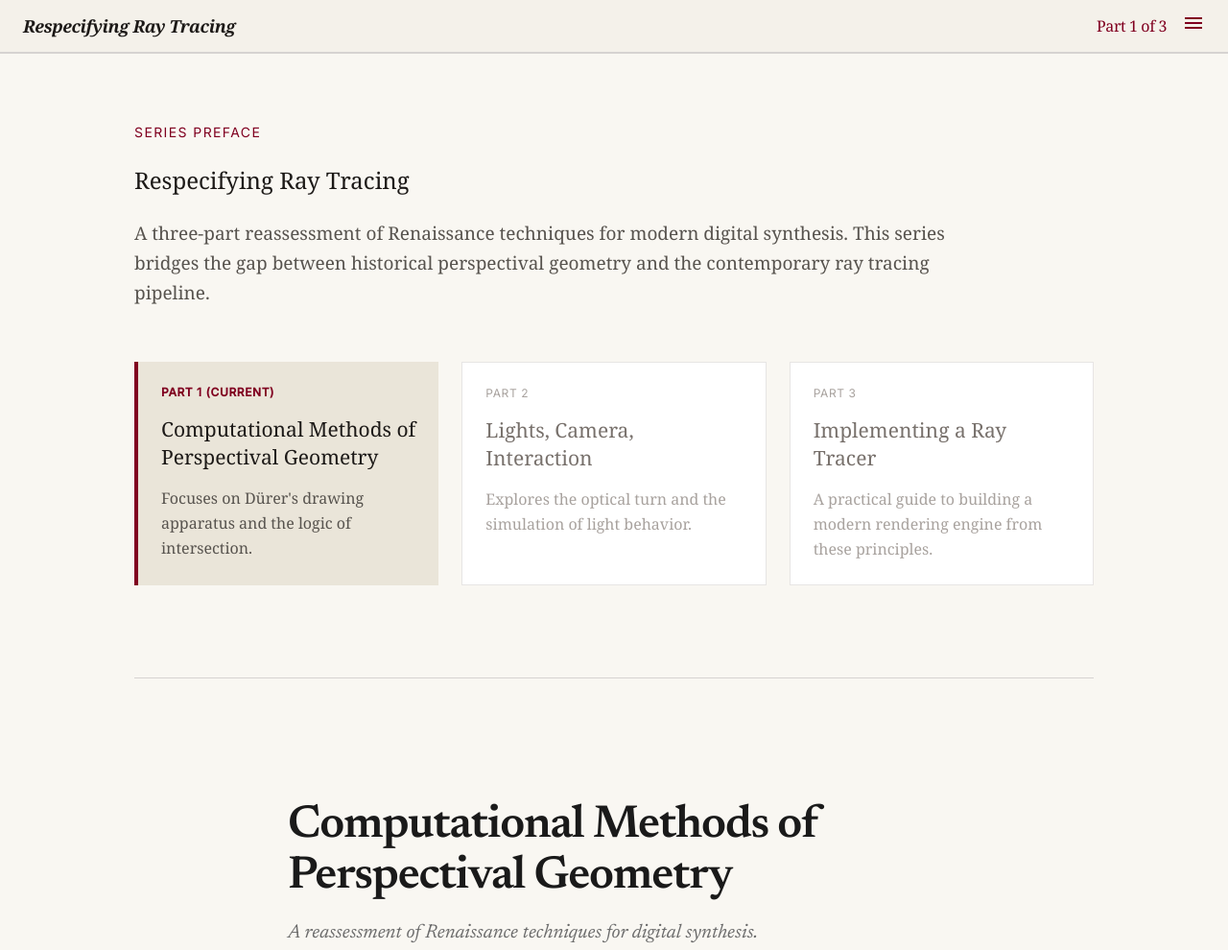
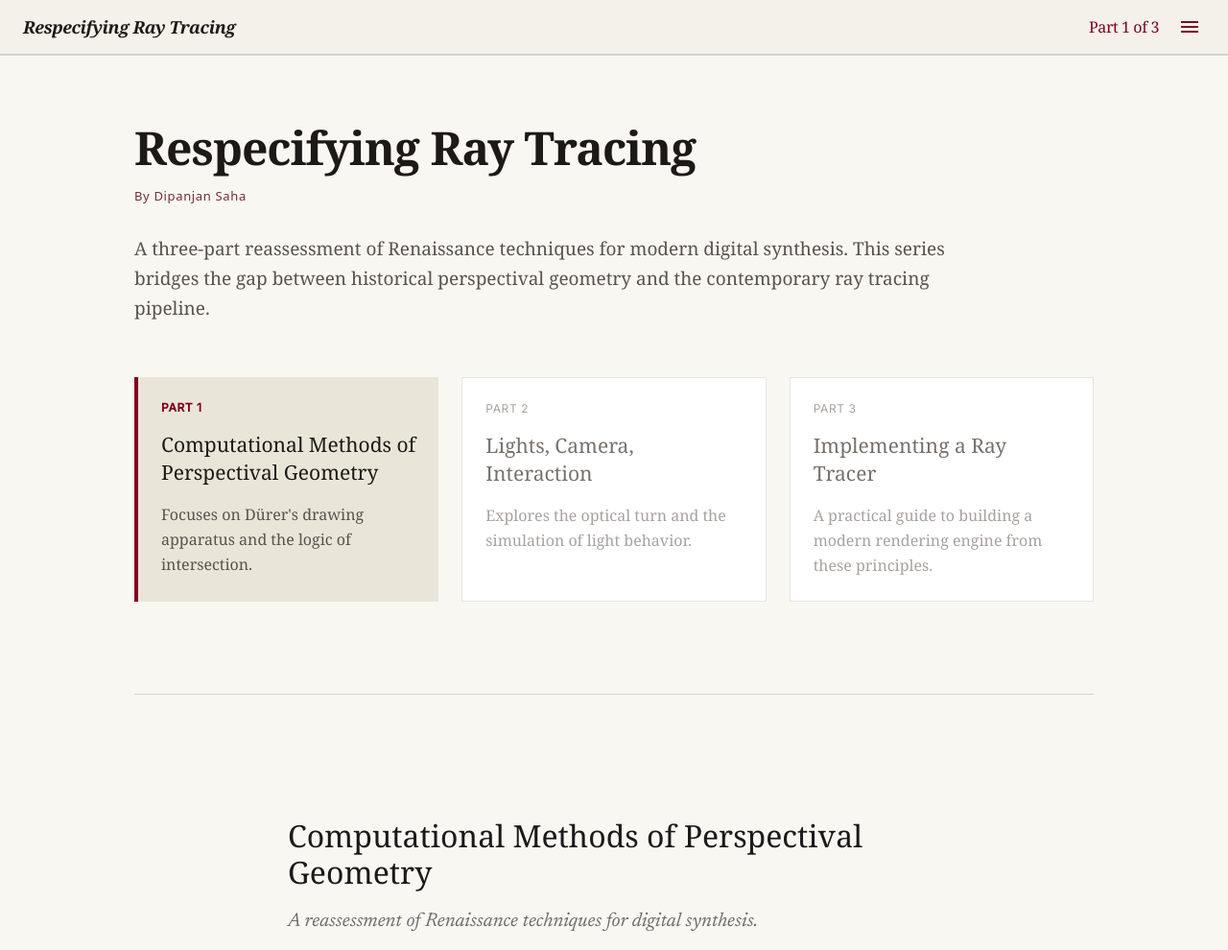
Before and after one commit to Ethnomethodology/ray-tracing-demo, a website: page public/index.html in a window 1280 px wide. Shown: the top 990 px of the page at 96% size. Drawn offline with nearby package versions, Linux system fonts and the light colour scheme; a script that the page names is missing.

Commit message:
feat: restructure header hierarchy and refine series overview

```diff
--- a/public/index.html
+++ b/public/index.html
@@ -35,8 +35,8 @@
 <nav class="bg-[#F4F1EA] dark:bg-stone-900 fixed top-0 left-0 w-full z-50 flex justify-between items-center px-6 py-3 font-serif font-newsreader tracking-tight border-b-2 border-stone-300 dark:border-stone-800">
     <div class="text-lg font-bold italic text-stone-900 dark:text-stone-100">Respecifying Ray Tracing</div>
     <div class="flex items-center gap-4">
-        <span class="text-[#800020] dark:text-red-400 ">Part 1 of 3</span>
-        <button class="text-[#800020] dark:text-red-400 hover:text-[#800020] dark:hover:text-red-300 transition-colors">
+        <span class="text-[#800020] dark:text-red-400 font-medium">Part 1 of 3</span>
+        <button class="text-[#800020] dark:text-red-400 hover:text-[#800020] dark:hover:text-red-300 transition-colors flex items-center justify-center h-8 w-8">
             <span class="material-symbols-outlined">menu</span>
         </button>
     </div>
@@ -87,8 +87,10 @@
 
             <section class="w-full mb-16 flex flex-col gap-6 mt-4">
                 <div class="mb-4">
-                    <h2 class="text-sm font-sans text-[#800020] uppercase tracking-widest mb-6" style="font-family: 'Inter', sans-serif;">Series Preface</h2>
-                    <h3 class="font-serif font-newsreader text-2xl text-stone-900 mb-6">Respecifying Ray Tracing</h3>
+                    <h1 class="font-serif font-newsreader text-[48px] font-semibold leading-[1.1] tracking-[-0.02em] text-stone-900 mb-4">Respecifying Ray Tracing</h1>
+                    <div class="mb-8 font-sans text-[13px] font-medium leading-[1.2] tracking-[0.05em] text-[#722F37]">
+                        By <a href="https://dipanjansaha.com" target="_blank" class="hover:underline">Dipanjan Saha</a>
+                    </div>
                     <p class="font-serif font-newsreader text-[19px] text-stone-600 leading-relaxed max-w-[850px]">
                         A three-part reassessment of Renaissance techniques for modern digital synthesis. This series bridges the gap between historical perspectival geometry and the contemporary ray tracing pipeline.
                     </p>
@@ -97,7 +99,7 @@
                 <div class="grid grid-cols-1 md:grid-cols-3 gap-6 mt-4">
                     <!-- Card 1 -->
                     <div class="border-l-[4px] border-[#800020] bg-[#EAE5D9] p-6 flex flex-col gap-4">
-                        <span class="text-xs font-bold font-sans text-[#800020] uppercase tracking-wider" style="font-family: 'Inter', sans-serif;">Part 1 (Current)</span>
+                        <span class="text-xs font-bold font-sans text-[#800020] uppercase tracking-wider" style="font-family: 'Inter', sans-serif;">Part 1</span>
                         <h4 class="font-serif font-newsreader text-[21px] text-stone-900 leading-snug">Computational Methods of Perspectival Geometry</h4>
                         <p class="font-serif font-newsreader text-[16px] text-stone-600 leading-relaxed">Focuses on Dürer's drawing apparatus and the logic of intersection.</p>
                     </div>
@@ -120,7 +122,7 @@
             <div class="w-full h-px bg-stone-300 mb-16"></div>
 
             <header class="mb-section-gap max-w-[680px] mx-auto w-full text-center md:text-left mt-8">
-                <h1 class="font-display-title text-[48px] font-semibold leading-[1.1] tracking-tight text-ink-charcoal mb-4" style="font-family: 'Newsreader', serif;">Computational Methods of Perspectival Geometry</h1>
+                <h2 class="font-serif font-newsreader text-[32px] font-medium leading-[1.2] text-ink-charcoal mb-4">Computational Methods of Perspectival Geometry</h2>
                 <p class="font-body-reading text-[20px] text-[#6B6B6B] italic" style="font-family: 'Newsreader', serif;">A reassessment of Renaissance techniques for digital synthesis.</p>
             </header>
 
@@ -405,7 +407,7 @@
             <span>&copy; <a class="hover:text-ink-charcoal transition-colors" href="https://github.com/Ethnomethodology/ray-tracing-demo/blob/main/LICENSE" target="_blank">2026 Dipanjan Saha</a></span>
         </div>
         <div class="md:text-right flex items-center justify-end gap-2 text-[#800020] dark:text-red-400">
-            <svg xmlns="http://www.w3.org/2000/svg" width="16" height="16" viewBox="0 0 24 24" fill="none" stroke="currentColor" stroke-width="2" stroke-linecap="round" stroke-linejoin="round" class="currentColor"<path d="M12 8V4H8"/><rect width="16" height="12" x="4" y="8" rx="2"/><path d="M2 14h2"/><path d="M20 14h2"/><path d="M15 13v2"/><path d="M9 13v2"/></svg>
+            <svg xmlns="http://www.w3.org/2000/svg" width="16" height="16" viewBox="0 0 24 24" fill="none" stroke="currentColor" stroke-width="2" stroke-linecap="round" stroke-linejoin="round"><path d="M12 8V4H8"/><rect width="16" height="12" x="4" y="8" rx="2"/><path d="M2 14h2"/><path d="M20 14h2"/><path d="M15 13v2"/><path d="M9 13v2"/></svg>
             Developed with AI
         </div>
     </div>
```
